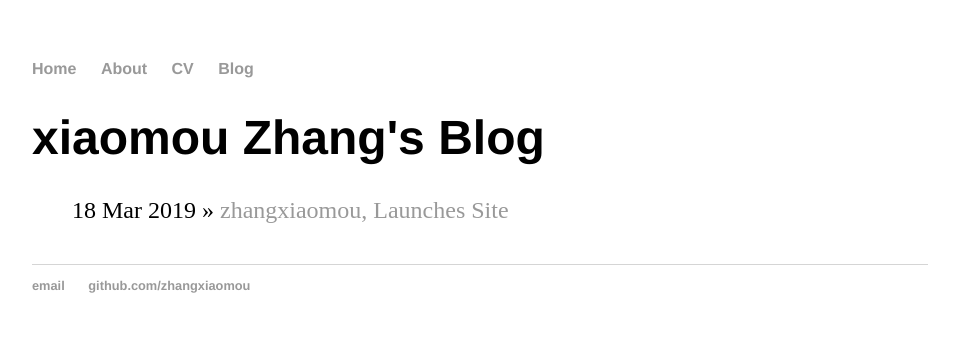
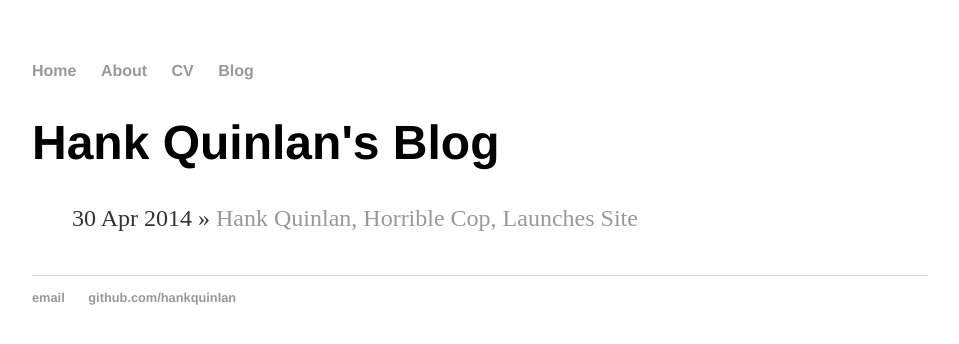
Before and after one commit to ZhangXiaomou/zhangxiaomou.github.io, a Jekyll site: the page built from blog/index.html, in a window 1280 px wide. Shown: the top 344 px of the page, without its empty margins (160-1119 px from the left). Built offline with Jekyll 4.4.1, drawn with Linux system fonts in a browser that asks for light colours.

Commit message:
使用教程中提供的文件

```diff
--- a/_config.yml
+++ b/_config.yml
@@ -1,4 +1,3 @@
-name: zhangxiaomou
+name: Hank Quinlan, Horrible Cop
 markdown: kramdown
-
-theme: jekyll-theme-cayman
+permalink: /blog/:year/:month/:day/:title
--- a/_layouts/default.html
+++ b/_layouts/default.html
@@ -2,9 +2,12 @@
 <html>
   <head>
     <title>{{ page.title }}</title>
-			<!-- link to main stylesheet -->
+
     <link rel="stylesheet" type="text/css" href="/css/main.css">
+
   </head>
+
+
   <body>
     <nav>
 <ul>
@@ -18,12 +21,14 @@
 
   {{ content }}
 
-			</div><!-- /.container -->
+</div>
+
   <footer>
    <ul>
-	        		<li><a href="mailto:zhangxiaomou@163.com">email</a></li>
-	        		<li><a href="https://github.com/zhangxiaomou">github.com/zhangxiaomou</a></li>
+   <li><a href="mailto:hankquinlanhub@gmail.com">email</a></li>
+   <li><a href="https://github.com/hankquinlan">github.com/hankquinlan</a></li>
    </ul>
   </footer>
   </body>
+
 </html>
--- a/_posts/2019-03-18-zhangxiaomou-site-launched.md
+++ b/_posts/2014-04-30-hank-quinlan-site-launched.md
@@ -1,7 +1,7 @@
 ---
 layout: post
-title: "zhangxiaomou, Launches Site"
-date: 2019-03-18
+title: "Hank Quinlan, Horrible Cop, Launches Site"
+date: 2014-04-30
 ---
 
 Well. Finally got around to putting this old website together. Neat thing about it - powered by [Jekyll](http://jekyllrb.com) and I can use Markdown to author my posts. It actually is a lot easier than I thought it was going to be.
--- a/blog/index.html
+++ b/blog/index.html
@@ -1,11 +1,12 @@
 ---
 layout: default
-title: xiaomou Zhang's Blog
+title: Hank Quinlan's Blog
 ---
-	<h1>{{ page.title }}</h1>
-	<ul class="posts">
+<h1>{{ page.title }}</h1>
+<ul class="posts">
 
-	  {% for post in site.posts %}
-	    <li><span>{{ post.date | date_to_string }}</span> » <a href="{{ post.url }}" title="{{ post.title }}">{{ post.title }}</a></li>
-	  {% endfor %}
-	</ul>
+  {% for post in site.posts %}
+    <li><span>{{ post.date | date_to_string }}</span> &raquo; <a href="{{ post.url }}" title="{{ post.title }}">{{ post.title }}</a></li>
+  {% endfor %}
+
+</ul>
--- a/css/main.css
+++ b/css/main.css
@@ -1,43 +1,29 @@
-body {
-    margin: 60px auto;
-    width: 70%;
-}
-nav ul, footer ul {
-    font-family:'Helvetica', 'Arial', 'Sans-Serif';
-    padding: 0px;
-    list-style: none;
-    font-weight: bold;
-}
-nav ul li, footer ul li {
-    display: inline;
-    margin-right: 20px;
-}
-a {
-    text-decoration: none;
-    color: #999;
-}
-a:hover {
-    text-decoration: underline;
-}
-h1 {
-    font-size: 3em;
-    font-family:'Helvetica', 'Arial', 'Sans-Serif';
-}
-p {
-    font-size: 1.5em;
-    line-height: 1.4em;
-    color: #333;
-}
-footer {
-    border-top: 1px solid #d5d5d5;
-    font-size: .8em;
-}
+body { margin: 60px auto; width: 70%; }
 
-ul.posts {
-    margin: 20px auto 40px;
-    font-size: 1.5em;
-}
+a { text-decoration: none; color: #999; }
+a:hover { text-decoration: underline; }
 
-ul.posts li {
-    list-style: none;
-}
+p, ul { font-size: 1.5em; line-height: 1.4em; color: #333; }
+
+h1, h2, h3, h4 { font-family: 'Helvetica', 'Arial', 'Sans-Serif'; }
+h1 { font-size: 3em;  }
+h2 { font-size: 2.7em; }
+h3 { font-size: 2.3em; }
+h4 { font-size: 1.9em; }
+
+nav ul, footer ul { font-size: 1em; font-family: 'Helvetica', 'Arial', 'Sans-Serif'; padding: 0px; list-style: none; font-weight: bold; }
+nav ul li, footer ul li { display: inline; margin-right: 20px; }
+
+footer { border-top: 1px solid #d5d5d5; font-size: .8em; }
+
+/* Blog */
+ul.posts { margin: 20px auto 40px; font-size: 1.5em; }
+ul.posts li { list-style: none; }
+
+/* CV */
+.cv { margin: 0px 0px 60px; }
+.cv h1 { font-size: 3em; }
+.cv h2 { font-size: 2em; }
+.cv address, .cv .download { font-family: 'Helvetica', 'Arial', 'Sans-Serif'; }
+.cv address, .cv p { font-size: 1.2em; }
+.cv .download { float: right; font-size: .8em; text-transform: uppercase; }
```
Also changed, not shown: _layouts/post.html (added, +9 -0 lines), about/index.html (added, +15 -0 lines), blog/atom.xml (+6 -6 lines), cv/index.html (added, +22 -0 lines), index.html (+5 -6 lines), README.md. Lines whose indentation alone changed are shown as unchanged.
